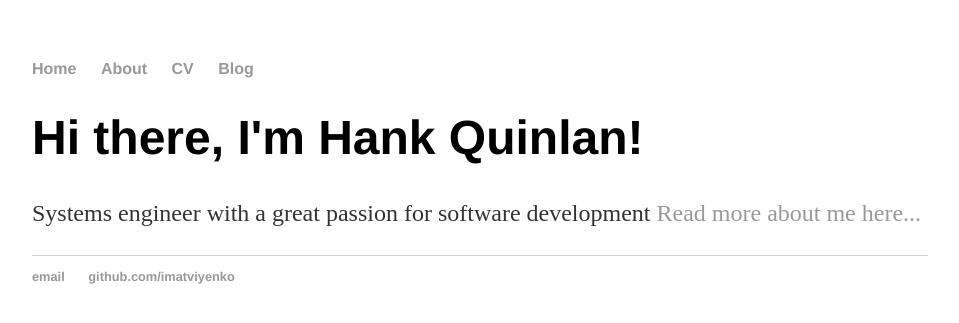
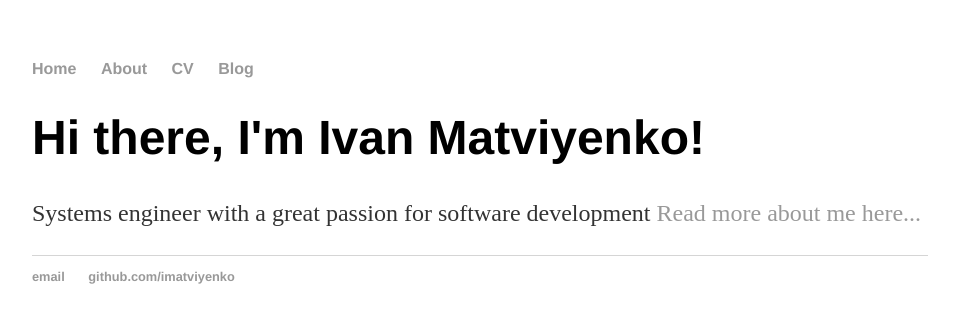
Before and after one commit to imatviyenko/imatviyenko.github.io, a Jekyll site: the page built from index.html, in a window 1280 px wide. Shown: the top 323 px of the page, without its empty margins (160-1119 px from the left). Built offline with Jekyll 4.4.1, drawn with Linux system fonts in a browser that asks for light colours.

Commit message:
Fix index.html

```diff
--- a/index.html
+++ b/index.html
@@ -3,7 +3,7 @@ layout: default
 title: Ivan Matviyenko
 ---
 <div class="blurb">
-	<h1>Hi there, I'm Hank Quinlan!</h1>
+	<h1>Hi there, I'm Ivan Matviyenko!</h1>
     <p>
         Systems engineer with a great passion for software development
         <a href="/about">Read more about me here...</a>
```
